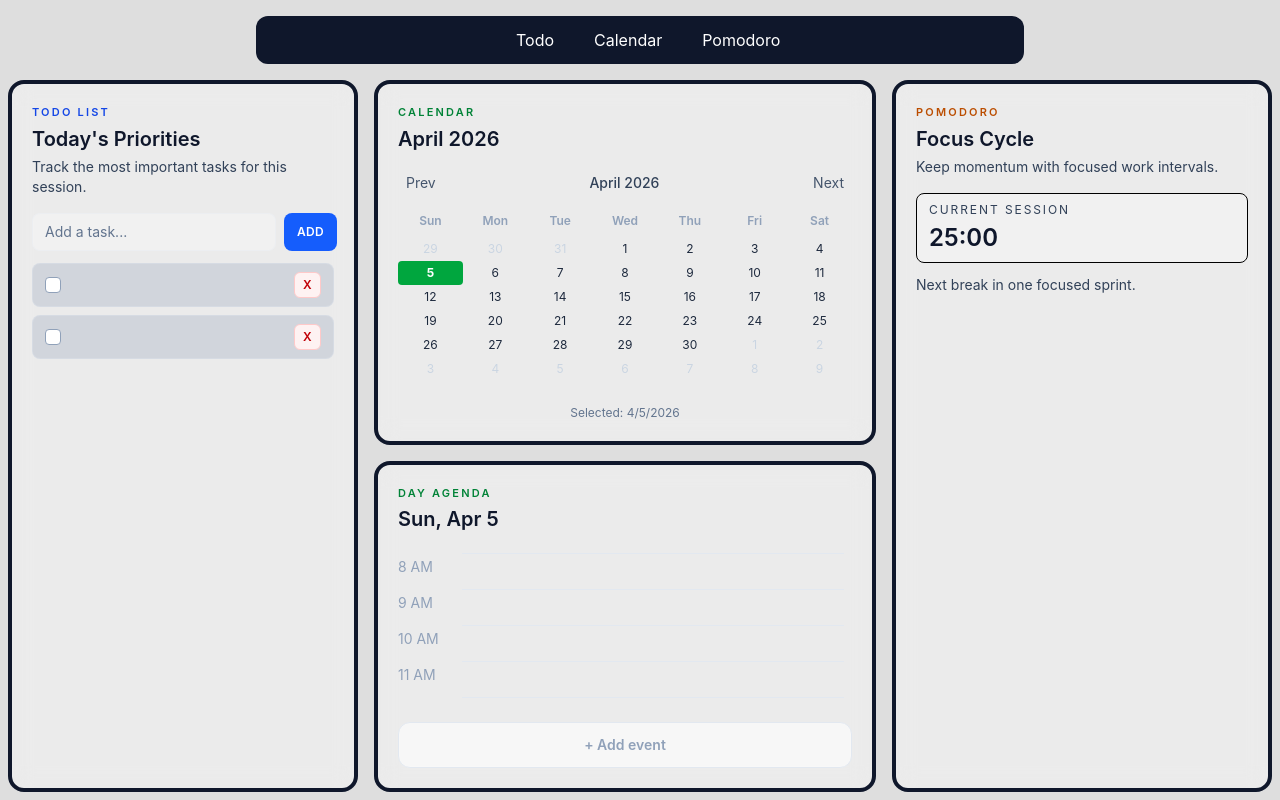
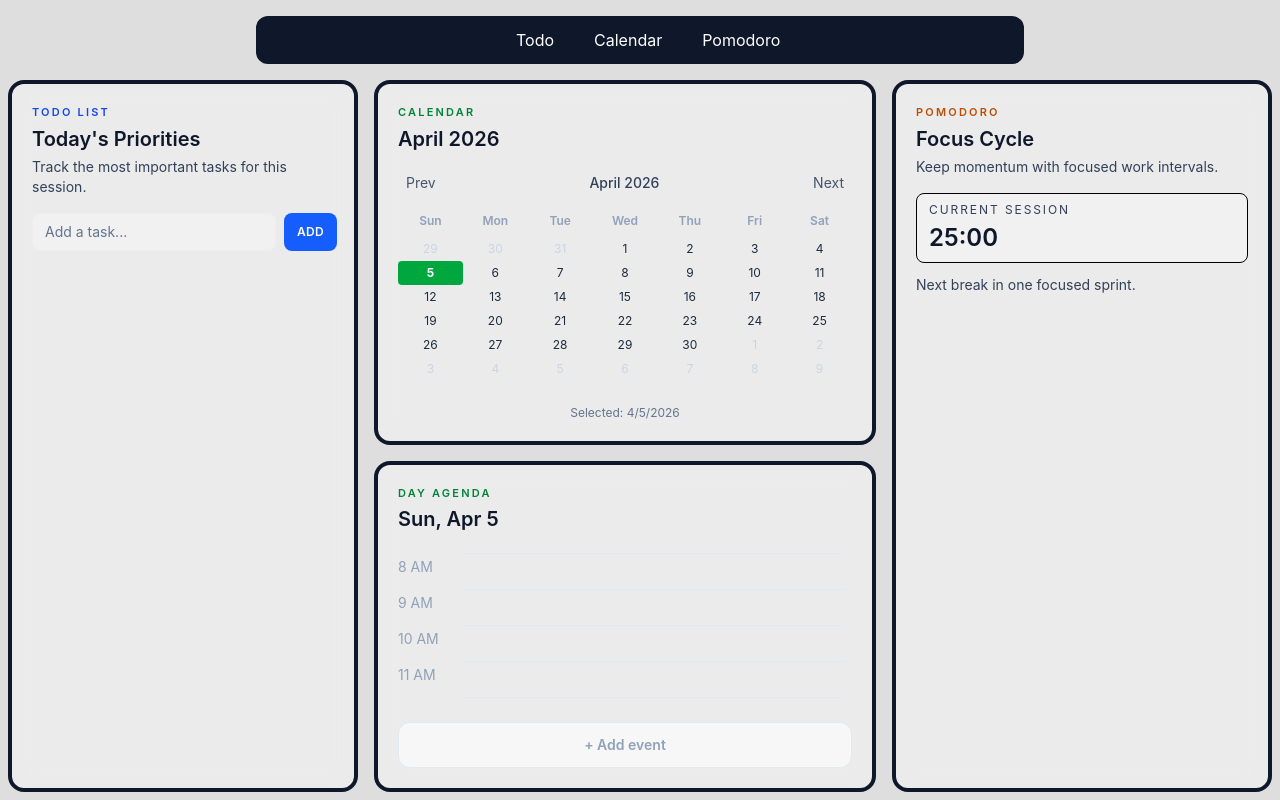
Before and after one commit to Mich1ko/FreshRoutine-v1, a React (Vite) app in the folder FreshRoutinev1/: page / in a window 1280 px wide. Built offline with nearby package versions, Linux system fonts and the light colour scheme.

Commit message:
removed: Blank task

```diff
--- a/FreshRoutinev1/src/components/TodoPanel.jsx
+++ b/FreshRoutinev1/src/components/TodoPanel.jsx
@@ -10,20 +10,7 @@ import Card from './Card'
  *   createdAt: string
  * }
  */
-const initialTasks = [
-  {
-    id: 'task-1',
-    title: '',
-    completed: false,
-    createdAt: '2026-04-09T08:00:00.000Z',
-  },
-  {
-    id: 'task-2',
-    title: '',
-    completed: false,
-    createdAt: '2026-04-09T09:00:00.000Z',
-  },
-]
+const initialTasks = []
 
 function TodoPanel() {
   // The `useState` hook allows us to add state to this functional component.
```
